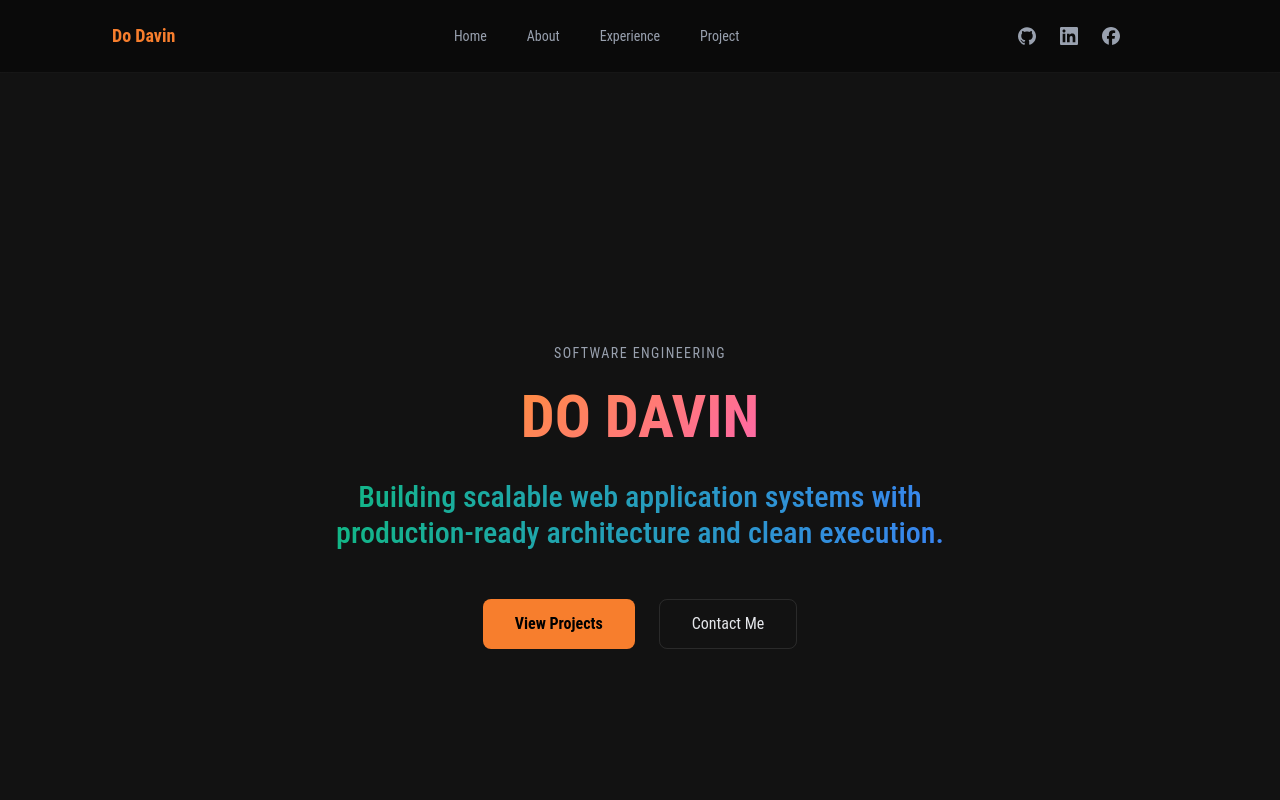
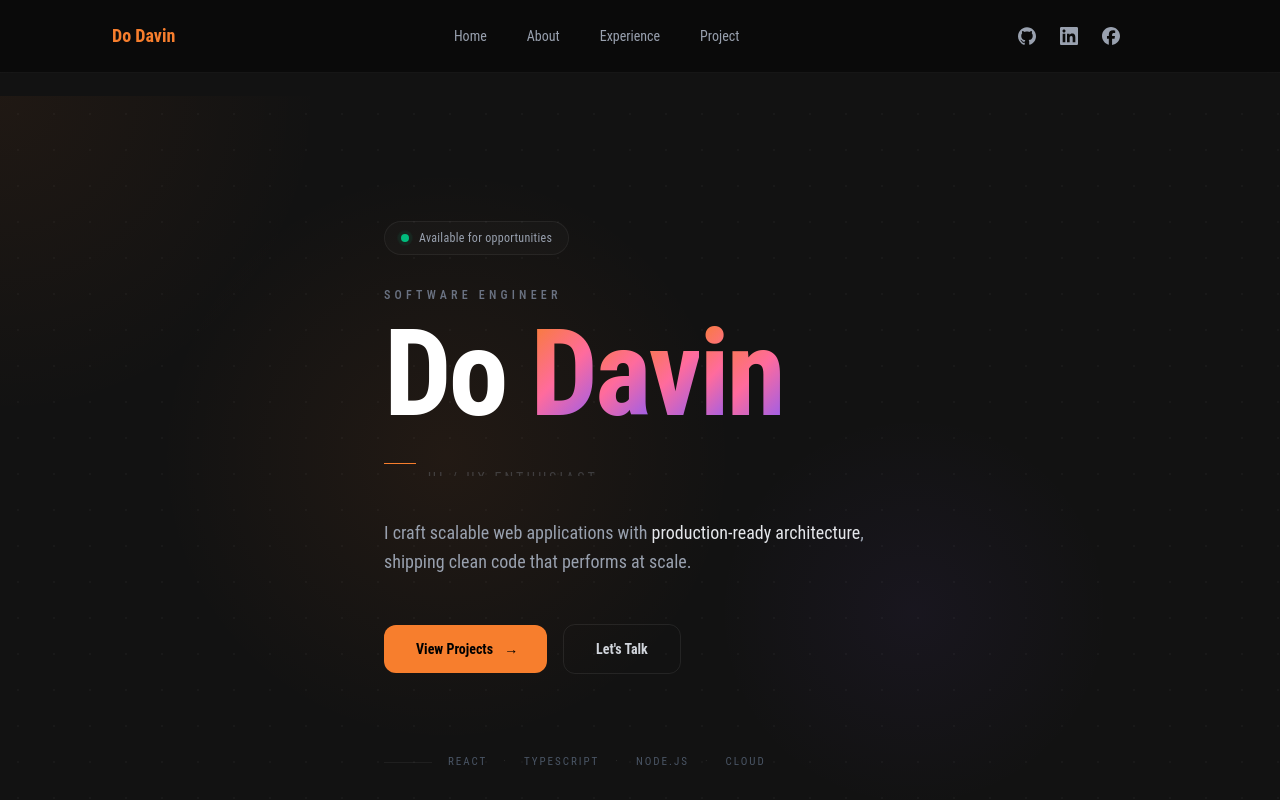
Before and after one commit to Do-Davin/davin-do-portfolio, a React (Vite) app: page / in a window 1280 px wide. Shown: the top 800 px of the page. Built offline with nearby package versions, Linux system fonts and the light colour scheme.

Commit message:
feat(hero): modern animated hero section with spotlight, orbs, and CTA polish

```diff
--- a/src/index.css
+++ b/src/index.css
@@ -46,9 +46,23 @@ html, body, input, button, textarea, select {
 }
 
 /* Stabilize text that uses bg-clip-text / animated backgrounds */
-.bg-clip-text {
+.bg-clip-text,
+.hero-gradient-text {
   -webkit-font-smoothing: antialiased;
   -moz-osx-font-smoothing: grayscale;
   -webkit-backface-visibility: hidden;
   backface-visibility: hidden;
 }
+
+/* Hero — gradient name text */
+.hero-gradient-text {
+  background-image: linear-gradient(
+    135deg,
+    var(--color-primary) 0%,
+    #ff6b9d 50%,
+    var(--color-secondary) 100%
+  );
+  -webkit-background-clip: text;
+  background-clip: text;
+  color: transparent;
+}
--- a/src/sections/Hero.tsx
+++ b/src/sections/Hero.tsx
@@ -1,42 +1,277 @@
+import { useEffect, useRef, useState } from 'react';
+import { motion, AnimatePresence, useMotionValue, useSpring } from 'framer-motion';
 import Container from '../layout/Container';
-import AnimatedShinyText from '../components/AnimatedShinyText';
+
+/* ── rotating role titles ── */
+const roles = ['Full-Stack Developer', 'Software Engineer', 'UI / UX Enthusiast', 'Problem Solver'];
+
+const nameLetters = 'Davin'.split('');
 
 export default function Hero() {
+  const [roleIndex, setRoleIndex] = useState(0);
+  const sectionRef = useRef<HTMLElement>(null);
+
+  /* ── cursor-tracking spotlight ── */
+  const mouseX = useMotionValue(0);
+  const mouseY = useMotionValue(0);
+  const spotlightX = useSpring(mouseX, { stiffness: 40, damping: 25 });
+  const spotlightY = useSpring(mouseY, { stiffness: 40, damping: 25 });
+
+  useEffect(() => {
+    const interval = setInterval(() => setRoleIndex((i) => (i + 1) % roles.length), 3000);
+    return () => clearInterval(interval);
+  }, []);
+
+  useEffect(() => {
+    const onMove = (e: MouseEvent) => {
+      if (!sectionRef.current) return;
+      const rect = sectionRef.current.getBoundingClientRect();
+      mouseX.set(e.clientX - rect.left);
+      mouseY.set(e.clientY - rect.top);
+    };
+    window.addEventListener('mousemove', onMove);
+    return () => window.removeEventListener('mousemove', onMove);
+  }, [mouseX, mouseY]);
+
+  /* ── framer variants ── */
+  const stagger = {
+    hidden: { opacity: 0 },
+    visible: {
+      opacity: 1,
+      transition: { staggerChildren: 0.13, delayChildren: 0.15 },
+    },
+  };
+
+  const fadeUp = {
+    hidden: { opacity: 0, y: 32, filter: 'blur(12px)' },
+    visible: {
+      opacity: 1,
+      y: 0,
+      filter: 'blur(0px)',
+      transition: { duration: 0.75, ease: [0.25, 0.46, 0.45, 0.94] as const },
+    },
+  };
+
+  const letterFlip = {
+    hidden: { opacity: 0, y: 50, rotateX: -80 },
+    visible: (i: number) => ({
+      opacity: 1,
+      y: 0,
+      rotateX: 0,
+      transition: {
+        duration: 0.6,
+        delay: 0.55 + i * 0.07,
+        ease: [0.25, 0.46, 0.45, 0.94] as const,
+      },
+    }),
+  };
+
   return (
-    <section id="home" className="min-h-screen flex items-center">
+    <section
+      ref={sectionRef}
+      id="home"
+      className="relative min-h-screen flex items-center overflow-hidden"
+    >
+      {/* ── background layer ── */}
+      <div className="absolute inset-0 -z-10 overflow-hidden">
+        {/* orb 1 – warm */}
+        <motion.div
+          className="absolute top-[18%] left-[10%] w-130 h-130 rounded-full"
+          style={{
+            background: 'radial-gradient(circle, rgba(247,126,45,0.07) 0%, transparent 70%)',
+          }}
+          animate={{
+            x: [0, 60, -35, 0],
+            y: [0, -45, 30, 0],
+            scale: [1, 1.12, 0.92, 1],
+          }}
+          transition={{ duration: 22, repeat: Infinity, ease: 'easeInOut' }}
+        />
+        {/* orb 2 – cool */}
+        <motion.div
+          className="absolute bottom-[12%] right-[8%] w-110 h-110 rounded-full"
+          style={{
+            background: 'radial-gradient(circle, rgba(139,92,246,0.055) 0%, transparent 70%)',
+          }}
+          animate={{
+            x: [0, -55, 40, 0],
+            y: [0, 40, -55, 0],
+            scale: [1, 0.88, 1.1, 1],
+          }}
+          transition={{ duration: 28, repeat: Infinity, ease: 'easeInOut' }}
+        />
+        {/* dot grid */}
+        <div
+          className="absolute inset-0 opacity-[0.035]"
+          style={{
+            backgroundImage: 'radial-gradient(circle, rgba(255,255,255,0.9) 1px, transparent 1px)',
+            backgroundSize: '36px 36px',
+          }}
+        />
+      </div>
+
+      {/* ── cursor spotlight ── */}
+      <motion.div
+        className="pointer-events-none absolute top-0 left-0 w-162.5 h-162.5 rounded-full opacity-[0.06]"
+        style={{
+          zIndex: -1,
+          x: spotlightX,
+          y: spotlightY,
+          translateX: '-50%',
+          translateY: '-50%',
+          background: 'radial-gradient(circle, var(--color-primary), transparent 70%)',
+        }}
+      />
+
+      {/* ── content ── */}
       <Container>
-        <div className="text-center">
-          <p className="text-sm tracking-widest uppercase text-gray-400">Software Engineering</p>
+        <motion.div variants={stagger} initial="hidden" animate="visible">
+          {/* availability badge */}
+          <motion.div variants={fadeUp} className="mb-8">
+            <span className="inline-flex items-center gap-2.5 px-4 py-2 rounded-full border border-white/6 bg-white/2 backdrop-blur-sm">
+              <span className="relative flex h-2 w-2">
+                <span className="absolute inline-flex h-full w-full animate-ping rounded-full bg-emerald-400 opacity-75" />
+                <span className="relative inline-flex h-2 w-2 rounded-full bg-emerald-500" />
+              </span>
+              <span className="text-xs tracking-wide text-gray-400">
+                Available for opportunities
+              </span>
+            </span>
+          </motion.div>
 
-          <h1 className="mt-6 text-6xl font-extrabold">
-            <AnimatedShinyText
-              text="DO DAVIN"
-              gradientColors="linear-gradient(135deg, #ff8c42 0%, #ff6b9d 50%, #c084fc 100%)"
-              gradientAnimationDuration={1}
-              hoverEffect={true}
-            />
-          </h1>
+          {/* subtitle */}
+          <motion.p
+            variants={fadeUp}
+            className="text-[11px] sm:text-xs tracking-[0.35em] uppercase text-gray-500 font-medium mb-4"
+          >
+            Software Engineer
+          </motion.p>
 
-          <div className="mt-8 max-w-2xl mx-auto text-lg text-gray-400">
-            <AnimatedShinyText
-              text="Building scalable web application systems with production-ready architecture and clean execution."
-              gradientColors="linear-gradient(90deg, #10b981, #3b82f6, #10b981)"
-              hoverEffect={true}
-              textClassName="text-3xl font-medium"
-            />
+          {/* name with letter stagger */}
+          <div className="overflow-hidden" style={{ perspective: 600 }}>
+            <motion.h1
+              variants={fadeUp}
+              className="text-[3.4rem] sm:text-7xl md:text-8xl lg:text-[7.5rem] font-black tracking-tight leading-[0.92]"
+            >
+              <span className="text-white">Do </span>
+              {nameLetters.map((letter, i) => (
+                <motion.span
+                  key={i}
+                  className="inline-block hero-gradient-text"
+                  custom={i}
+                  variants={letterFlip}
+                  initial="hidden"
+                  animate="visible"
+                >
+                  {letter}
+                </motion.span>
+              ))}
+            </motion.h1>
           </div>
 
-          <div className="mt-12 flex justify-center gap-6">
-            <button className="px-8 py-3 rounded-lg bg-(--color-primary) text-black font-semibold hover:opacity-90 transition">
-              View Projects
-            </button>
+          {/* rotating role */}
+          <motion.div variants={fadeUp} className="mt-5 flex items-center gap-3 h-7">
+            <motion.div
+              className="w-8 h-px bg-(--color-primary)"
+              initial={{ scaleX: 0, originX: 0 }}
+              animate={{ scaleX: 1 }}
+              transition={{ delay: 1.1, duration: 0.7, ease: 'easeOut' }}
+            />
+            <div className="overflow-hidden h-6">
+              <AnimatePresence mode="wait">
+                <motion.span
+                  key={roleIndex}
+                  className="block text-xs sm:text-sm tracking-[0.22em] uppercase text-gray-400"
+                  initial={{ y: 22, opacity: 0 }}
+                  animate={{ y: 0, opacity: 1 }}
+                  exit={{ y: -22, opacity: 0 }}
+                  transition={{ duration: 0.32, ease: 'easeInOut' }}
+                >
+                  {roles[roleIndex]}
+                </motion.span>
+              </AnimatePresence>
+            </div>
+          </motion.div>
 
-            <button className="px-8 py-3 rounded-lg border border-white/10 hover:border-(--color-secondary) transition">
-              Contact Me
-            </button>
-          </div>
-        </div>
+          {/* description */}
+          <motion.p
+            variants={fadeUp}
+            className="mt-10 text-base sm:text-lg text-gray-400 leading-relaxed max-w-lg"
+          >
+            I craft scalable web applications with{' '}
+            <span className="text-gray-200">production-ready architecture</span>, shipping clean
+            code that performs at scale.
+          </motion.p>
+
+          {/* CTAs */}
+          <motion.div variants={fadeUp} className="mt-12 flex flex-wrap items-center gap-4">
+            <a
+              href="#project"
+              className="group relative inline-flex items-center gap-2 px-8 py-3.5 rounded-xl bg-(--color-primary) text-black font-semibold text-sm overflow-hidden transition-all duration-300 hover:shadow-[0_0_40px_rgba(247,126,45,0.25)]"
+            >
+              <span className="relative z-10">View Projects</span>
+              <motion.span
+                className="relative z-10 inline-block"
+                animate={{ x: [0, 5, 0] }}
+                transition={{
+                  duration: 1.5,
+                  repeat: Infinity,
+                  ease: 'easeInOut',
+                }}
+              >
+                →
+              </motion.span>
+              {/* shine sweep */}
+              <span className="absolute inset-0 bg-linear-to-r from-transparent via-white/25 to-transparent -translate-x-[200%] group-hover:translate-x-[200%] transition-transform duration-700 ease-in-out" />
+            </a>
+
+            <a
+              href="#contact"
+              className="inline-flex items-center px-8 py-3.5 rounded-xl border border-white/8 text-gray-300 font-semibold text-sm transition-all duration-300 hover:border-white/20 hover:text-white hover:bg-white/4"
+            >
+              Let's Talk
+            </a>
+          </motion.div>
+
+          {/* tech hint */}
+          <motion.div
+            variants={fadeUp}
+            className="mt-20 flex items-center gap-4 text-[11px] tracking-[0.18em] uppercase text-gray-600"
+          >
+            <span className="w-12 h-px bg-white/6 block" />
+            <span>React</span>
+            <span className="text-white/10">·</span>
+            <span>TypeScript</span>
+            <span className="text-white/10">·</span>
+            <span>Node.js</span>
+            <span className="text-white/10">·</span>
+            <span>Cloud</span>
+          </motion.div>
+        </motion.div>
       </Container>
+
+      {/* ── scroll indicator ── */}
+      <motion.div
+        className="absolute bottom-8 left-1/2 -translate-x-1/2 flex flex-col items-center gap-2"
+        initial={{ opacity: 0 }}
+        animate={{ opacity: 1 }}
+        transition={{ delay: 2.2, duration: 1 }}
+      >
+        <span className="text-[10px] tracking-[0.3em] uppercase text-gray-600 select-none">
+          Scroll
+        </span>
+        <motion.div className="w-5.5 h-8.5 rounded-full border border-white/8 flex items-start justify-center pt-2">
+          <motion.div
+            className="w-0.75 h-0.75 rounded-full bg-gray-500"
+            animate={{ y: [0, 14, 0], opacity: [1, 0.3, 1] }}
+            transition={{
+              duration: 1.8,
+              repeat: Infinity,
+              ease: 'easeInOut',
+            }}
+          />
+        </motion.div>
+      </motion.div>
     </section>
   );
 }
```
